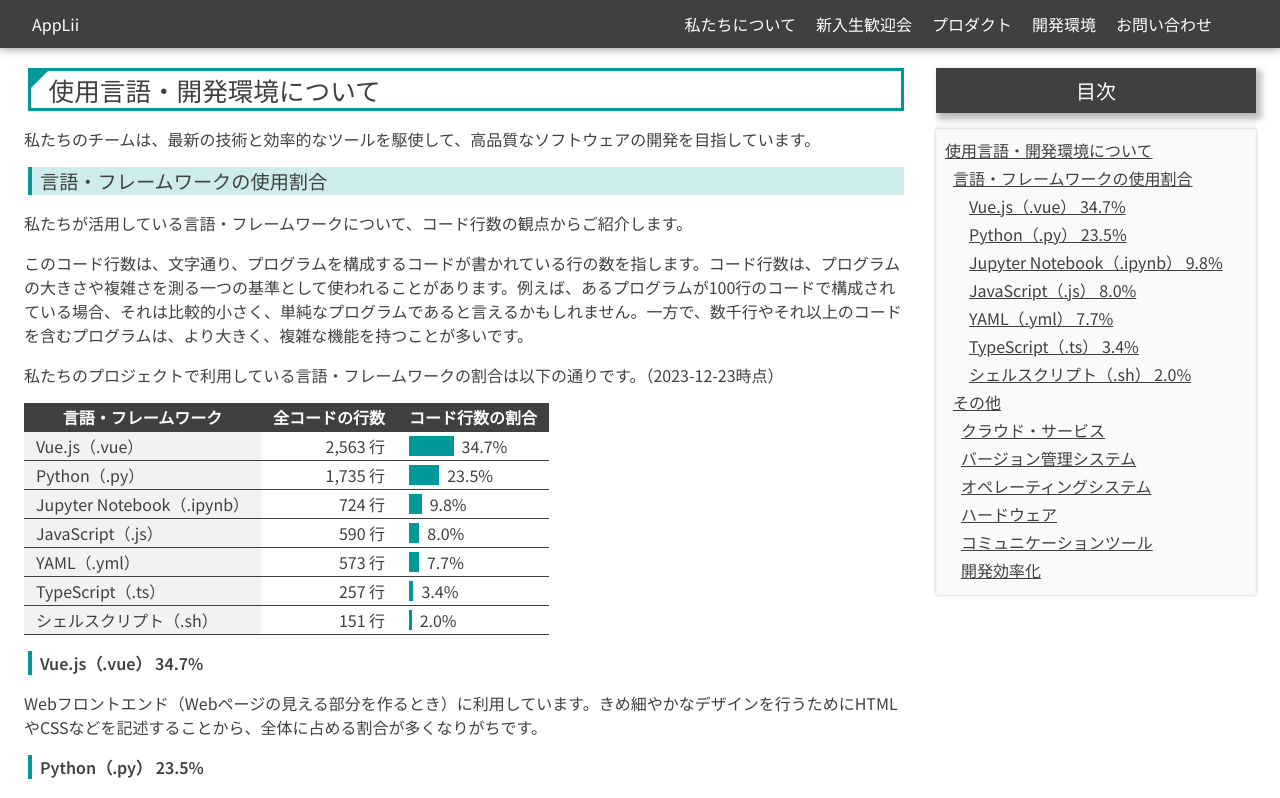
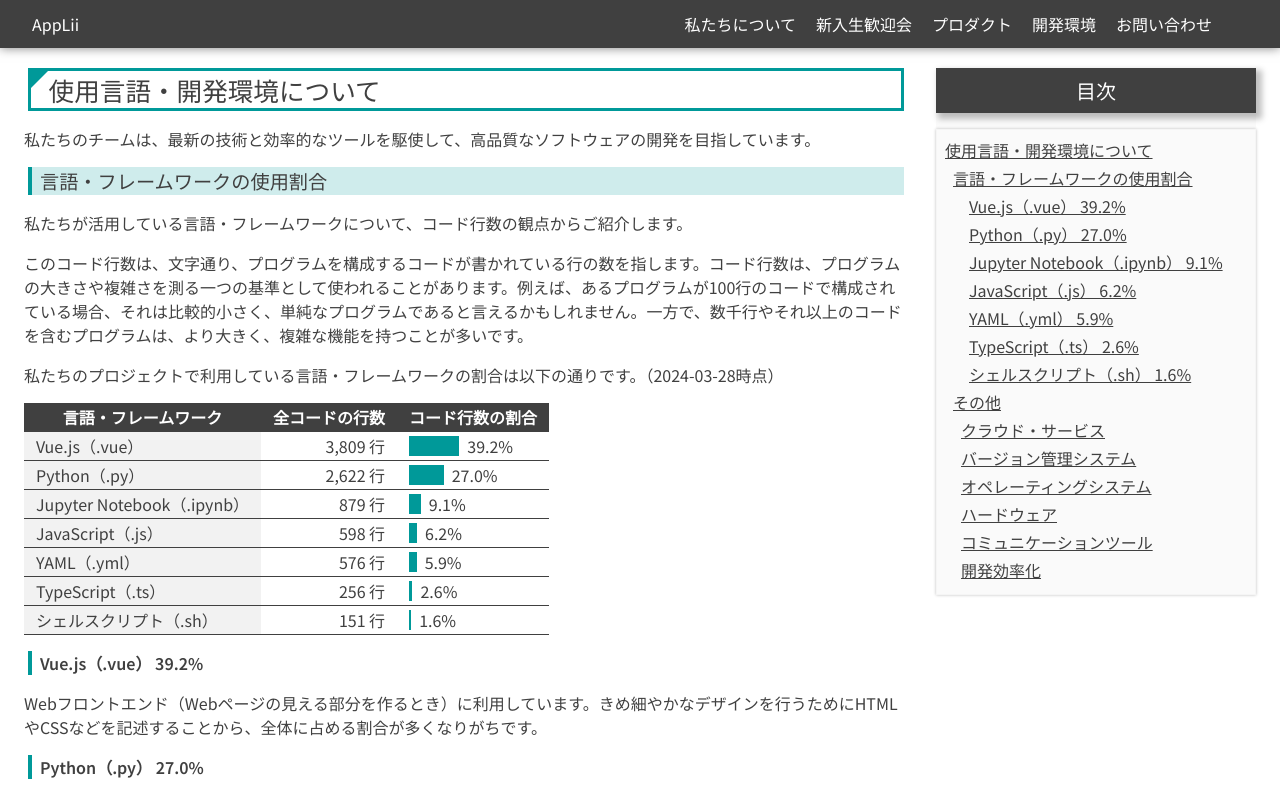
Before and after one commit to AppLii/AppLii.github.io, a Nuxt app: page /about-dev in a window 1280 px wide. Shown: the top 798 px of the page. Built offline with nearby package versions, Linux system fonts and the light colour scheme.

Commit message:
内容更新：プロジェクトで使用されている言語の割合を更新

```diff
--- a/pages/about-dev.vue
+++ b/pages/about-dev.vue
@@ -8,7 +8,7 @@
         </p>
         <p>このコード行数は、文字通り、プログラムを構成するコードが書かれている行の数を指します。コード行数は、プログラムの大きさや複雑さを測る一つの基準として使われることがあります。例えば、あるプログラムが100行のコードで構成されている場合、それは比較的小さく、単純なプログラムであると言えるかもしれません。一方で、数千行やそれ以上のコードを含むプログラムは、より大きく、複雑な機能を持つことが多いです。
         </p>
-        <p>私たちのプロジェクトで利用している言語・フレームワークの割合は以下の通りです。（2023-12-23時点）</p>
+        <p>私たちのプロジェクトで利用している言語・フレームワークの割合は以下の通りです。（2024-03-28時点）</p>
 
         <div class="wrap-container">
             <table class="no-wrap">
@@ -90,46 +90,46 @@ export default {
 <script setup>
 const usage = ref([
     {
-        name: "Vue.js（.vue）",
-        length: "2,563",
-        percentage: "34.7%",
-        desc: "Webフロントエンド（Webページの見える部分を作るとき）に利用しています。きめ細やかなデザインを行うためにHTMLやCSSなどを記述することから、全体に占める割合が多くなりがちです。",
+        name: 'Vue.js（.vue）',
+        length: '3,809',
+        percentage: '39.2%',
+        desc: 'Webフロントエンド（Webページの見える部分を作るとき）に利用しています。きめ細やかなデザインを行うためにHTMLやCSSなどを記述することから、全体に占める割合が多くなりがちです。'
     },
     {
-        name: "Python（.py）",
-        length: "1,735",
-        percentage: "23.5%",
-        desc: "あらゆるバックエンドシステム（いわばアプリを動かすために必要な裏のシステム）の開発に利用しています。このようなシステムを開発するのであれば、Python以外にもJavaScript（Node.js）やC#（.NET）などの選択肢があります。しかし、Pythonは学習が比較的容易であり、エコシステム（データ分析やWebバックエンドのライブラリなど）が充実していることから頻繁に利用しています。",
+        name: 'Python（.py）',
+        desc: 'あらゆるバックエンドシステム（いわばアプリを動かすために必要な裏のシステム）の開発に利用しています。このようなシステムを開発するのであれば、Python以外にもJavaScript（Node.js）やC#（.NET）などの選択肢があります。しかし、Pythonは学習が比較的容易であり、エコシステム（データ分析やWebバックエンドのライブラリなど）が充実していることから頻繁に利用しています。',
+        length: '2,622',
+        percentage: '27.0%'
     },
     {
-        name: "Jupyter Notebook（.ipynb）",
-        length: "724",
-        percentage: "9.8%",
-        desc: "Jupyter Notebookは、Pythonでデータ分析を行うときに利用しています。私たちが開発しているアプリでは、IoTデバイスから取得したデータを機械学習・ルールベースによって分析しています。その分析手法を検証するときに非常に便利なツールです。",
+        name: 'Jupyter Notebook（.ipynb）',
+        desc: 'Jupyter Notebookは、Pythonでデータ分析を行うときに利用しています。私たちが開発しているアプリでは、IoTデバイスから取得したデータを機械学習・ルールベースによって分析しています。その分析手法を検証するときに非常に便利なツールです。',
+        length: '879',
+        percentage: '9.1%'
     },
     {
-        name: "JavaScript（.js）",
-        length: "590",
-        percentage: "8.0%",
-        desc: "Webフロントエンドの開発で利用しています。",
+        name: 'JavaScript（.js）',
+        desc: 'Webフロントエンドの開発で利用しています。',
+        length: '598',
+        percentage: '6.2%'
     },
     {
-        name: "YAML（.yml）",
-        length: "573",
-        percentage: "7.7%",
-        desc: "YAMLファイルは、サーバーへの自動デプロイを行うために利用します。デプロイとは、作成したコードをクラウドサーバーに反映させることです。私たちのプロジェクトでは、このようなファイルを作成し、コードが更新されたタイミング（具体的にはPull Request）でデプロイを実行するようにしています。",
+        name: 'YAML（.yml）',
+        desc: 'YAMLファイルは、サーバーへの自動デプロイを行うために利用します。デプロイとは、作成したコードをクラウドサーバーに反映させることです。私たちのプロジェクトでは、このようなファイルを作成し、コードが更新されたタイミング（具体的にはPull Request）でデプロイを実行するようにしています。',
+        length: '576',
+        percentage: '5.9%'
     },
     {
-        name: "TypeScript（.ts）",
-        length: "257",
-        percentage: "3.4%",
-        desc: "Webフロントエンドの開発でビルド時に利用しています。",
+        name: 'TypeScript（.ts）',
+        desc: 'Webフロントエンドの開発でビルド時に利用しています。',
+        length: '256',
+        percentage: '2.6%'
     },
     {
-        name: "シェルスクリプト（.sh）",
-        length: "151",
-        percentage: "2.0%",
-        desc: "シェルスクリプトは、サーバーやIoTデバイスを動かすために利用します。たとえば、自動メンテナンスなどの作業では複数の処理を行うため、スクリプトファイルにまとめて記述しています。",
+        name: 'シェルスクリプト（.sh）',
+        desc: 'シェルスクリプトは、サーバーやIoTデバイスを動かすために利用します。たとえば、自動メンテナンスなどの作業では複数の処理を行うため、スクリプトファイルにまとめて記述しています。',
+        length: '151',
+        percentage: '1.6%'
     },
 ])
 
```
